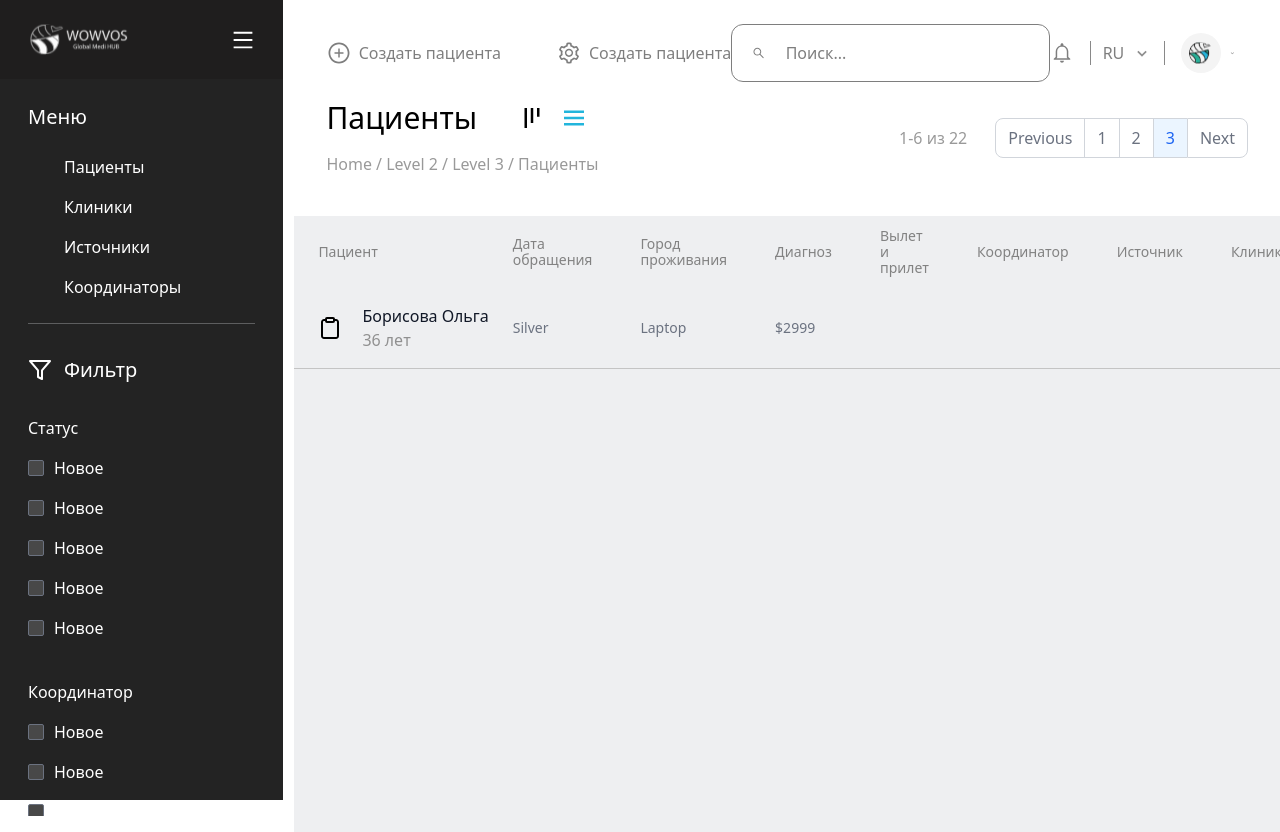
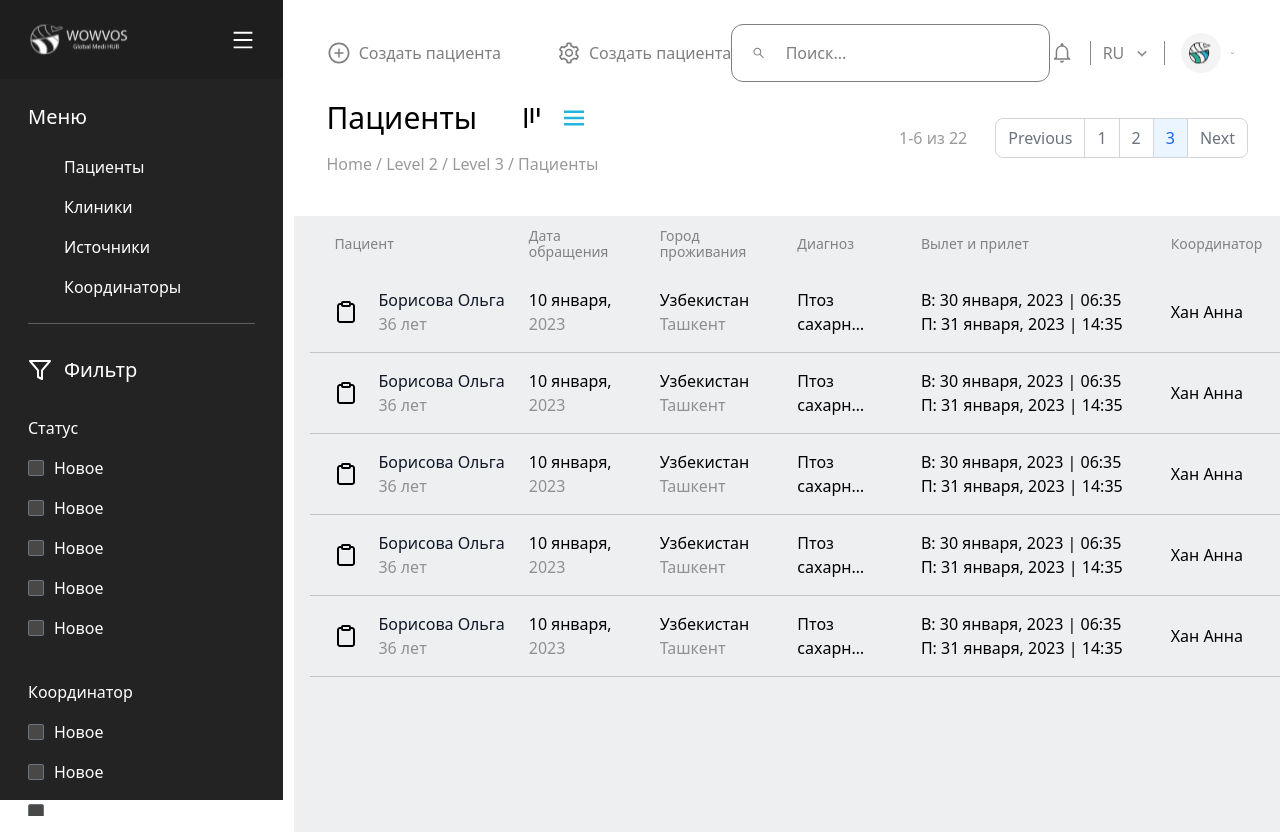
Before and after one commit to Daler-web-dev/WowVos_CRM, a Next.js app: page / in a window 1280 px wide. Built offline with nearby package versions, Linux system fonts and the light colour scheme.

Commit message:
table tr

```diff
--- a/src/components/Table.tsx
+++ b/src/components/Table.tsx
@@ -5,7 +5,7 @@ interface TableProps {}
 
 const Table: React.FC<TableProps> = () => {
 	return (
-		<div className="overflow-x-auto h-[77vh] bg-[#EEEFF1] mt-10 relative z-40">
+		<div className="overflow-x-auto h-[77vh] bg-[#EEEFF1] mt-10 relative z-40 px-4">
 			<table className="w-full text-sm text-left text-gray-500 dark:text-gray-400 z-40">
 				<thead className="text-xs text-gray-700">
 					<tr>
@@ -36,25 +36,77 @@ const Table: React.FC<TableProps> = () => {
 					</tr>
 				</thead>
 				<tbody>
-					<tr className="border-b border-b-[#C4C4C4] dark:bg-gray-800 dark:border-gray-700 cursor-pointer">
-						<th
-							scope="row"
-							className="px-6 py-4 flex items-center gap-5 text-gray-900 whitespace-nowrap dark:text-white"
-						>
-                            <Image src="/icons/checklist.svg" alt="checlist" width="24" height="24" />
-                            <div className="flex flex-col" >
-                                <span className="text-base font-medium" >Борисова Ольга</span>
-                                <span className="text-[#909090] text-base" >36 лет</span>
-                            </div>
-						</th>
-						<td className="px-6 py-4">Silver</td>
-						<td className="px-6 py-4">Laptop</td>
-						<td className="px-6 py-4">$2999</td>
-					</tr>
+					{[1,2,3,4,5].map(item => <Tr key={item}/>)}
 				</tbody>
 			</table>
 		</div>
 	);
 };
 
+const Tr = () => {
+	return (
+		<tr className="border-b border-b-[#C4C4C4] dark:bg-gray-800 dark:border-gray-700 cursor-pointer">
+			<th
+				scope="row"
+				className="px-6 py-4 flex items-center gap-5 text-gray-900 whitespace-nowrap dark:text-white"
+			>
+				<Image
+					src="/icons/checklist.svg"
+					alt="checlist"
+					width="24"
+					height="24"
+				/>
+				<div className="flex flex-col">
+					<span className="text-base font-medium">
+						Борисова Ольга
+					</span>
+					<span className="text-[#909090] text-base">36 лет</span>
+				</div>
+			</th>
+			<td className="px-6 py-4">
+				<span className="whitespace-nowrap text-base text-black font-medium block">
+					10 января,
+				</span>
+				<span className="text-[#909090] text-base">2023</span>
+			</td>
+			<td className="px-6 py-4">
+				<span className="text-base text-black font-medium block">
+					Узбекистан
+				</span>
+				<span className="text-[#909090] text-base">Ташкент</span>
+			</td>
+			<td className="px-6 py-4">
+				<p className="line-clamp-2 text-base text-black font-medium">
+					Птоз сахарные диабет, подагра, жировой геп
+				</p>
+			</td>
+			<td className="px-6 py-4">
+				<span className="whitespace-nowrap text-base text-black font-medium block">
+					В: 30 января, 2023 | 06:35
+				</span>
+				<span className="whitespace-nowrap text-base text-black font-medium block">
+					П: 31 января, 2023 | 14:35
+				</span>
+			</td>
+			<td className="px-6 py-4">
+				<span className="whitespace-nowrap text-base text-black font-medium block">
+					Хан Анна
+				</span>
+			</td>
+			<td className="px-6 py-4">
+				<span className="text-base text-black font-medium block">
+					WOWVOS_Uzbekistan
+				</span>
+				<span className="text-[#909090] text-base">Сергей</span>
+			</td>
+			<td className="px-6 py-4">
+				<span className="text-base text-black font-medium block">
+					WonjinPS
+				</span>
+				<span className="text-[#909090] text-base">Seoul</span>
+			</td>
+		</tr>
+	);
+};
+
 export default Table;
```
